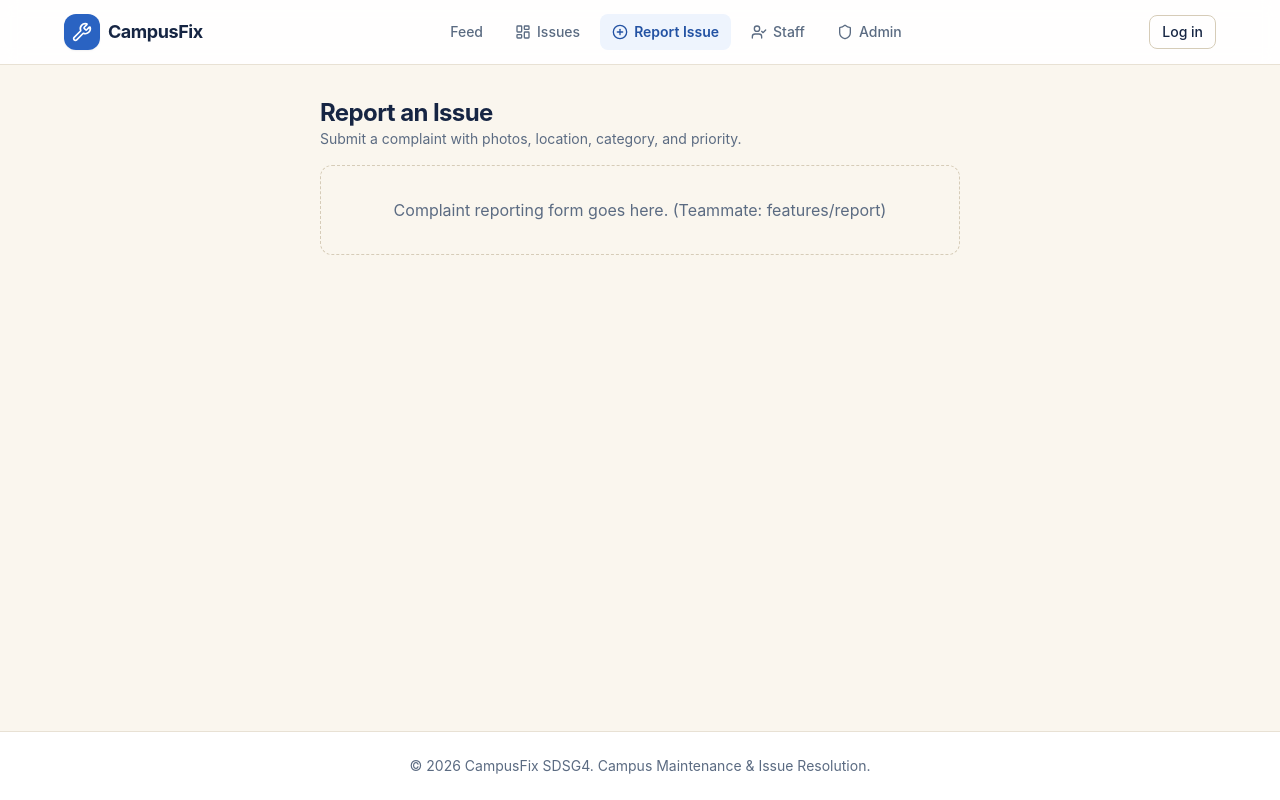
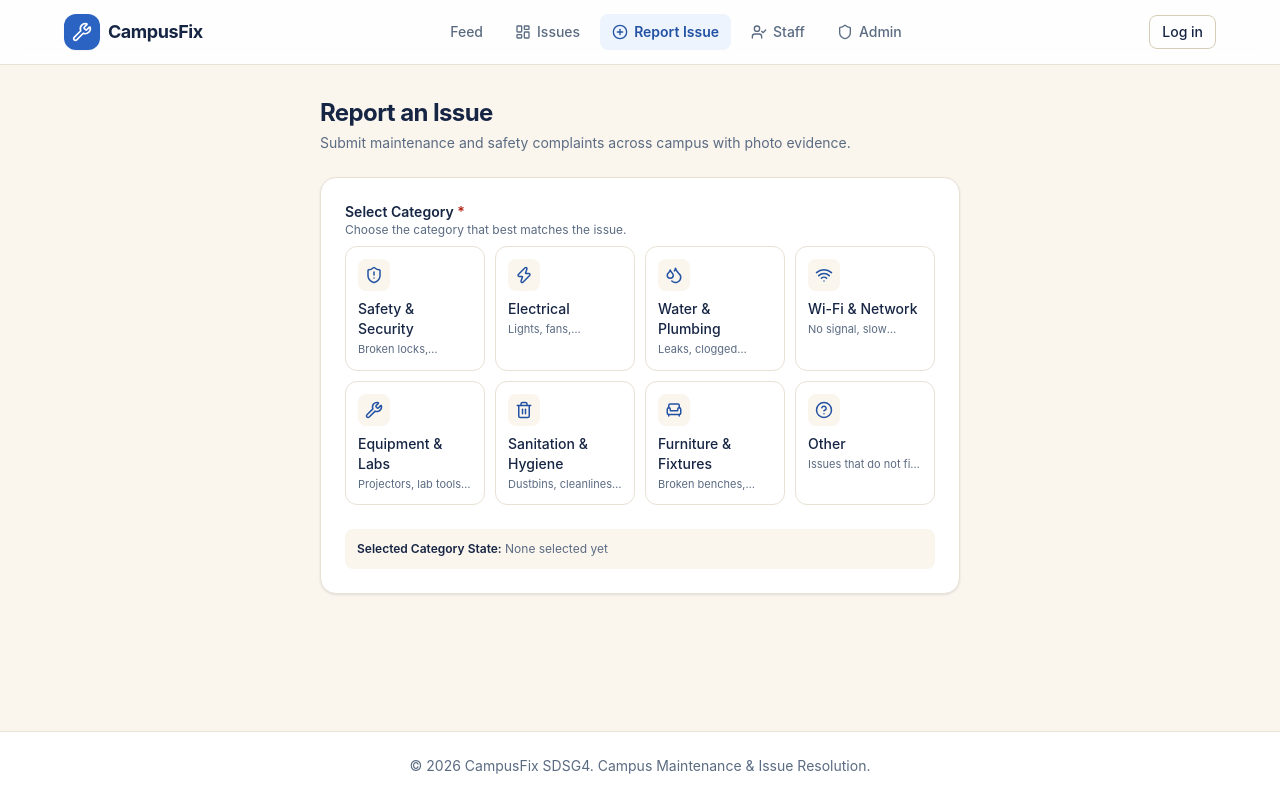
Before and after one commit to shreyuk124/campusfix, a React app in the folder frontend/: page /report in a window 1280 px wide. Built offline with nearby package versions, Linux system fonts and the light colour scheme; the HTML template or start-up script is replaced by a standard one.

Commit message:
feat(report): add category selector component with visual active state

```diff
--- a/frontend/src/features/report/ReportPage.jsx
+++ b/frontend/src/features/report/ReportPage.jsx
@@ -1,12 +1,43 @@
+import { useState } from 'react';
+import CategorySelector from './components/CategorySelector';
+
 export default function ReportPage() {
+  // State to keep track of which category the student selected (defaults to empty string)
+  const [category, setCategory] = useState('');
+  // State to hold any validation error (e.g. if submitted without selecting)
+  const [error, setError] = useState('');
+
   return (
-    <div className="mx-auto max-w-form space-y-4">
+    <div className="mx-auto max-w-form space-y-6">
+      {/* Page Title & Intro */}
       <div>
         <h1 className="text-2xl font-bold tracking-tight text-ink">Report an Issue</h1>
-        <p className="text-sm text-muted">Submit a complaint with photos, location, category, and priority.</p>
+        <p className="mt-1 text-sm text-muted">
+          Submit maintenance and safety complaints across campus with photo evidence.
+        </p>
       </div>
-      <div className="rounded-lg border border-dashed border-line-strong p-8 text-center text-muted">
-        Complaint reporting form goes here. (Teammate: features/report)
+
+      {/* Form Container */}
+      <div className="rounded-xl border border-line bg-surface p-5 sm:p-6 shadow-card space-y-6">
+        {/* Step 1: Category Selection */}
+        <CategorySelector
+          value={category}
+          onChange={(newCategory) => {
+            setCategory(newCategory);
+            setError(''); // Clear error once the user makes a selection
+          }}
+          error={error}
+        />
+
+        {/* Temporary debug visualizer so you can see the state update live */}
+        <div className="rounded-md bg-canvas p-3 text-xs text-muted">
+          <span className="font-semibold text-ink">Selected Category State:</span>{' '}
+          {category ? (
+            <code className="text-brand-600 font-bold">{category}</code>
+          ) : (
+            'None selected yet'
+          )}
+        </div>
       </div>
     </div>
   );
--- /dev/null
+++ b/frontend/src/features/report/components/CategorySelector.jsx
@@ -0,0 +1,147 @@
+import {
+  ShieldAlert,
+  Zap,
+  Droplets,
+  Wifi,
+  Wrench,
+  Trash2,
+  Armchair,
+  HelpCircle,
+} from 'lucide-react';
+
+/**
+ * List of available issue categories on campus.
+ * Each object holds:
+ * - id: unique string value stored in state/database
+ * - label: human-friendly text shown to the student
+ * - icon: Lucide icon component to make selection visual
+ * - description: short helper text explaining the category
+ */
+export const CATEGORIES = [
+  {
+    id: 'safety',
+    label: 'Safety & Security',
+    icon: ShieldAlert,
+    description: 'Broken locks, hazards, security issues',
+  },
+  {
+    id: 'electrical',
+    label: 'Electrical',
+    icon: Zap,
+    description: 'Lights, fans, switches, wiring faults',
+  },
+  {
+    id: 'plumbing',
+    label: 'Water & Plumbing',
+    icon: Droplets,
+    description: 'Leaks, clogged washrooms, tap damage',
+  },
+  {
+    id: 'wifi',
+    label: 'Wi-Fi & Network',
+    icon: Wifi,
+    description: 'No signal, slow connection, router issues',
+  },
+  {
+    id: 'equipment',
+    label: 'Equipment & Labs',
+    icon: Wrench,
+    description: 'Projectors, lab tools, computers',
+  },
+  {
+    id: 'sanitation',
+    label: 'Sanitation & Hygiene',
+    icon: Trash2,
+    description: 'Dustbins, cleanliness, pest issues',
+  },
+  {
+    id: 'furniture',
+    label: 'Furniture & Fixtures',
+    icon: Armchair,
+    description: 'Broken benches, desks, whiteboards',
+  },
+  {
+    id: 'other',
+    label: 'Other',
+    icon: HelpCircle,
+    description: 'Issues that do not fit above',
+  },
+];
+
+/**
+ * CategorySelector Component
+ *
+ * Props:
+ * @param {string} value - The currently selected category id (e.g., 'electrical')
+ * @param {function} onChange - Callback function to notify the parent when a new category is clicked
+ * @param {string} error - Optional validation error message if the student tried to submit without picking one
+ */
+export default function CategorySelector({ value, onChange, error }) {
+  return (
+    <div className="w-full">
+      {/* Section Header */}
+      <div className="mb-2">
+        <label className="block text-sm font-semibold text-ink">
+          Select Category <span className="text-danger">*</span>
+        </label>
+        <p className="text-xs text-muted">
+          Choose the category that best matches the issue.
+        </p>
+      </div>
+
+      {/* Grid of category cards */}
+      <div className="grid grid-cols-2 gap-2.5 sm:grid-cols-4">
+        {CATEGORIES.map((cat) => {
+          // Check if this card is currently selected by comparing its id to the active value prop
+          const isSelected = value === cat.id;
+          const Icon = cat.icon;
+
+          return (
+            <button
+              key={cat.id}
+              type="button"
+              onClick={() => onChange(cat.id)}
+              className={`flex flex-col items-start rounded-lg border p-3 text-left transition-all duration-150 ${
+                isSelected
+                  ? 'border-brand-500 bg-brand-50/70 ring-2 ring-brand-500 shadow-sm'
+                  : 'border-line bg-surface hover:border-line-strong hover:bg-surface-muted'
+              }`}
+            >
+              {/* Category Icon */}
+              <div
+                className={`mb-2 flex h-8 w-8 items-center justify-center rounded-md ${
+                  isSelected
+                    ? 'bg-brand-500 text-white'
+                    : 'bg-canvas text-brand-600'
+                }`}
+              >
+                <Icon size={18} />
+              </div>
+
+              {/* Category Title */}
+              <span
+                className={`text-sm font-medium ${
+                  isSelected ? 'text-brand-700' : 'text-ink'
+                }`}
+              >
+                {cat.label}
+              </span>
+
+              {/* Short helper description */}
+              <span className="mt-0.5 line-clamp-1 text-[11px] text-muted">
+                {cat.description}
+              </span>
+            </button>
+          );
+        })}
+      </div>
+
+      {/* Validation Error Message */}
+      {error && (
+        <p className="mt-1.5 text-xs text-danger font-medium" role="alert">
+          {error}
+        </p>
+      )}
+    </div>
+  );
+}
```
